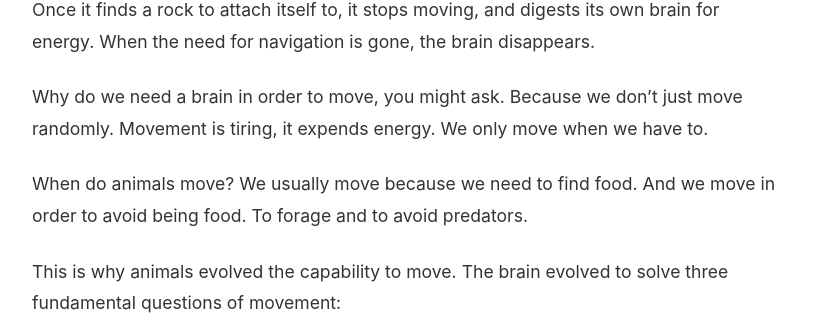
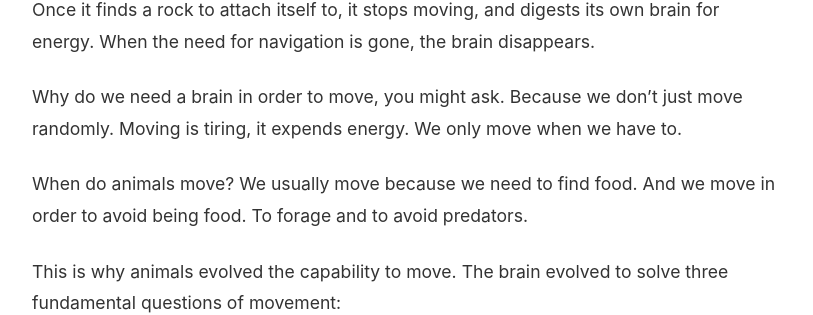
Before and after one commit to luithw/structure_of_reality, a Jekyll site: the page built from _posts/2026-01-11-the-spatial-hypothesis-of-intelligence.md, in a window 1280 px wide and 900 px high, scrolled down 464 px. Shown: the part 174-489 px from the top of the window, without its empty margins (232-1045 px from the left). Built offline with Jekyll 4.4.1, drawn with Linux system fonts in a browser that asks for light colours; comment, search, counter and statistics services are not loaded; some of the changed text lies outside the part shown.

Commit message:
Refine language in spatial hypothesis post
Make writing more direct and introduce Artificial Spatial Intelligence concept as the pathway to AGI

```diff
--- a/_posts/2026-01-11-the-spatial-hypothesis-of-intelligence.md
+++ b/_posts/2026-01-11-the-spatial-hypothesis-of-intelligence.md
@@ -21,7 +21,7 @@
 
 Why do we need a brain in order to move, you might ask.
 Because we don't just move randomly.
-Movement is tiring, it expends energy.
+Moving is tiring, it expends energy.
 We only move when we have to.
 
 When do animals move?
```
Also changed, not shown: other parts of _posts/2026-01-11-the-spatial-hypothesis-of-intelligence.md (+1 -1 lines).
